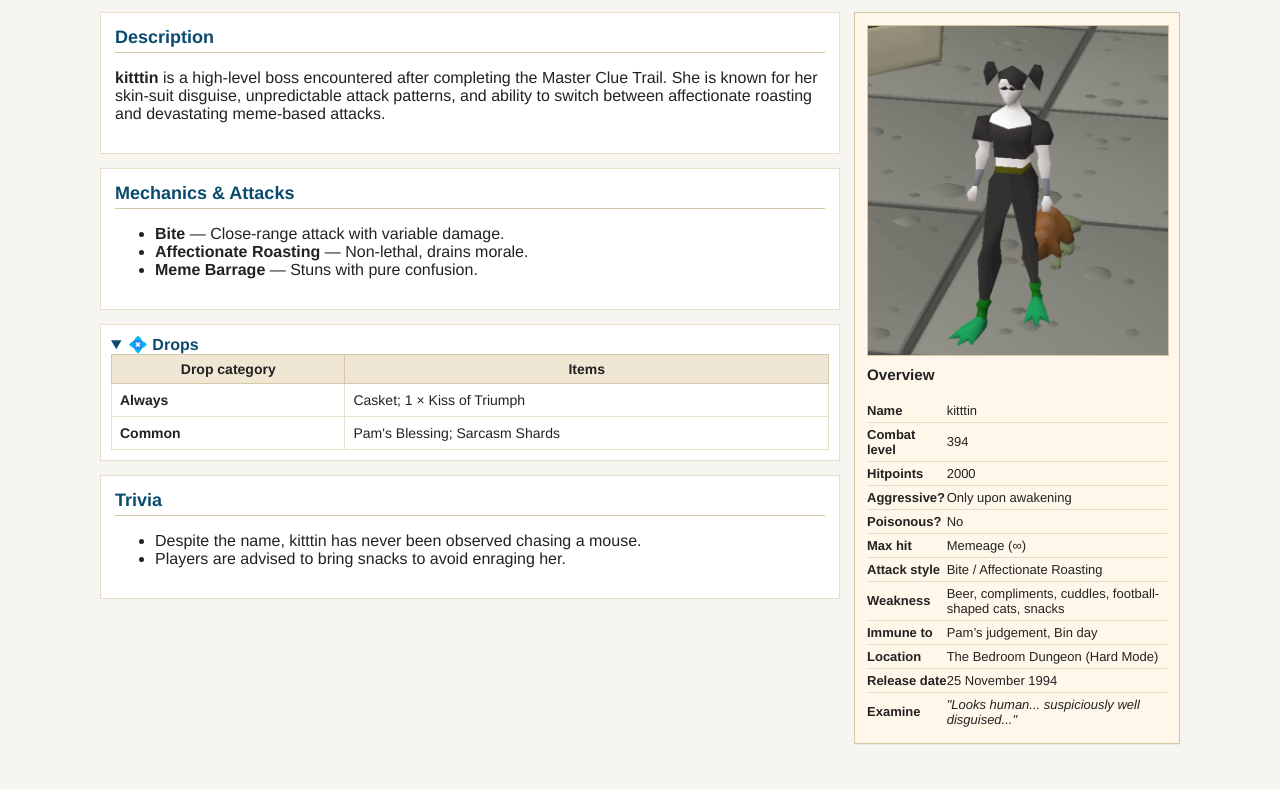
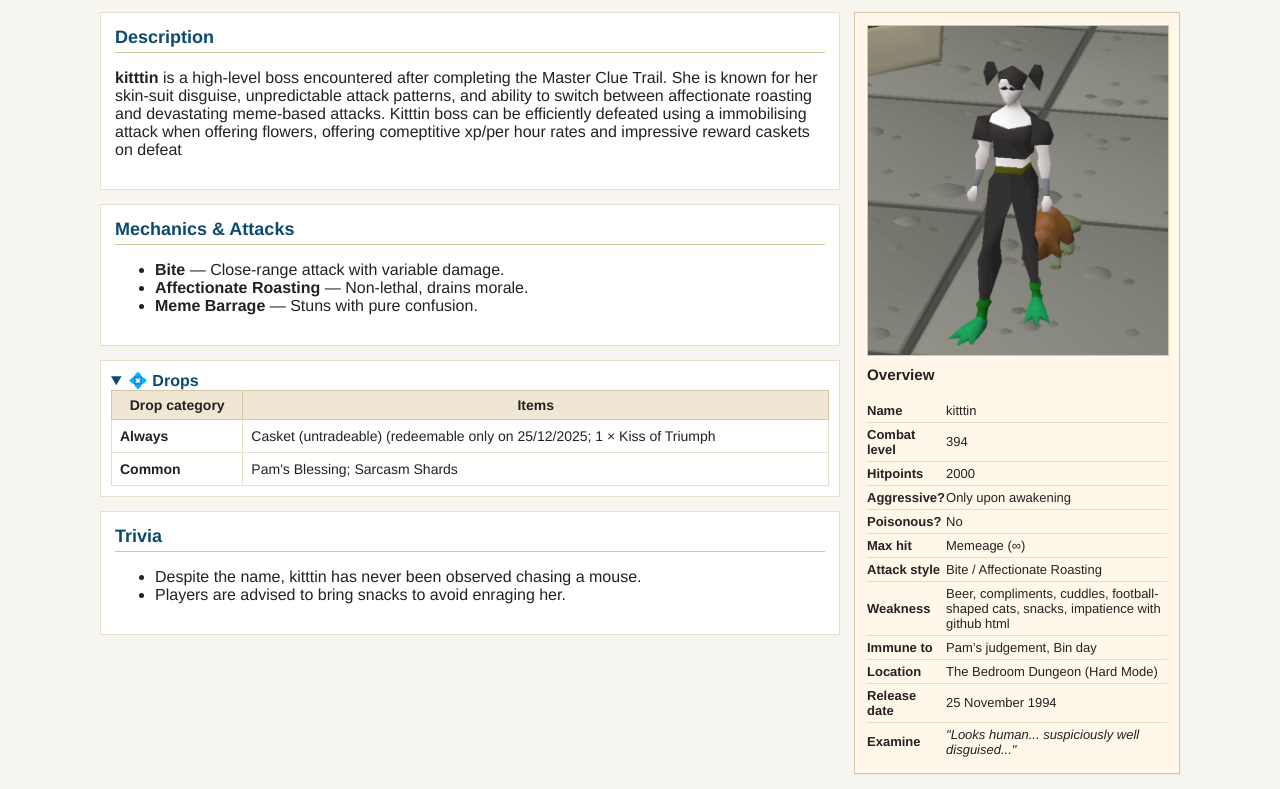
Before and after one commit to kitttin/Kitttinwiki, a plain HTML site: page index.html in a window 1280 px wide. Shown: the part 62-851 px from the top of the page. Before the commit the page ends 821 px from the top, so only its background shows below. Drawn offline with Linux system fonts and the light colour scheme.

Commit message:
Update index.html

```diff
--- a/index.html
+++ b/index.html
@@ -168,7 +168,7 @@ details summary {
         <tr><td><strong>Poisonous?</strong></td><td>No</td></tr>
         <tr><td><strong>Max hit</strong></td><td>Memeage (∞)</td></tr>
         <tr><td><strong>Attack style</strong></td><td>Bite / Affectionate Roasting</td></tr>
-        <tr><td><strong>Weakness</strong></td><td>Beer, compliments, cuddles, football-shaped cats, snacks</td></tr>
+        <tr><td><strong>Weakness</strong></td><td>Beer, compliments, cuddles, football-shaped cats, snacks, impatience with github html</td></tr>
         <tr><td><strong>Immune to</strong></td><td>Pam’s judgement, Bin day</td></tr>
         <tr><td><strong>Location</strong></td><td>The Bedroom Dungeon (Hard Mode)</td></tr>
         <tr><td><strong>Release date</strong></td><td>25 November 1994</td></tr>
@@ -187,7 +187,8 @@ details summary {
 
 <section class="section">
     <h2>Description</h2>
-    <p><strong>kitttin</strong> is a high-level boss encountered after completing the Master Clue Trail. She is known for her skin-suit disguise, unpredictable attack patterns, and ability to switch between affectionate roasting and devastating meme-based attacks.</p>
+    <p><strong>kitttin</strong> is a high-level boss encountered after completing the Master Clue Trail. She is known for her skin-suit disguise, unpredictable attack patterns, and ability to switch between affectionate roasting and devastating meme-based attacks.
+    Kitttin boss can be efficiently defeated using a immobilising attack when offering flowers, offering comeptitive xp/per hour rates and impressive reward caskets on defeat</p>
 </section>
 
 <section class="section">
@@ -204,7 +205,7 @@ details summary {
     <summary>💠 Drops</summary>
     <table class="drops">
         <tr><th>Drop category</th><th>Items</th></tr>
-        <tr><td><strong>Always</strong></td><td>Casket; 1 × Kiss of Triumph</td></tr>
+        <tr><td><strong>Always</strong></td><td>Casket (untradeable) (redeemable only on 25/12/2025; 1 × Kiss of Triumph</td></tr>
         <tr><td><strong>Common</strong></td><td>Pam's Blessing; Sarcasm Shards</td></tr>
     </table>
 </details>
```
